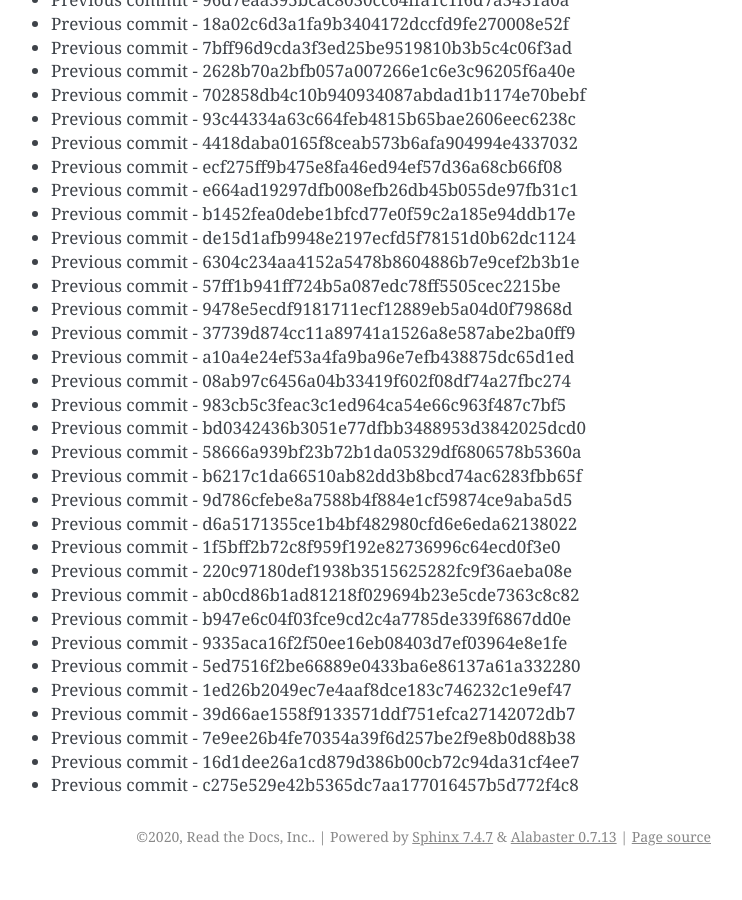
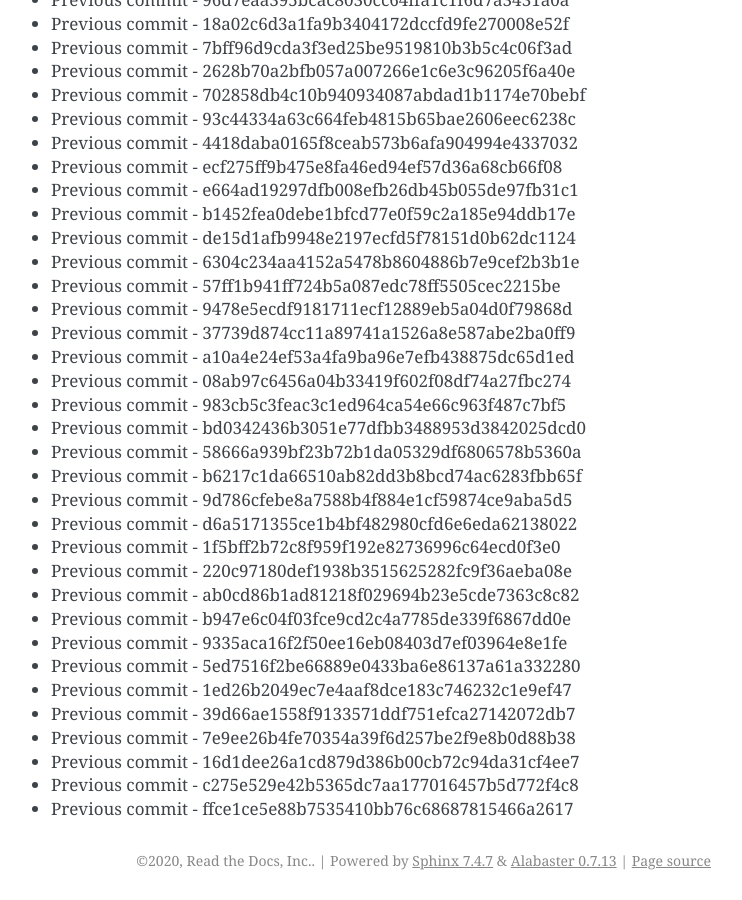
Before and after one commit to readthedocs/rtd-git-stresstest, a Sphinx documentation site: the page built from docs/updates.rst, in a window 1280 px wide and 900 px high, scrolled down 13363 px. Shown: the whole window, without its empty margins (399-1141 px from the left). Built offline with Sphinx 7.4.7, drawn with Linux system fonts in a browser that asks for light colours; before the commit the page ends 14239 px from its top, so only the background shows below that.

Commit message:
Generating commit from previous: ffce1ce5e88b7535410bb76c68687815466a2617

```diff
--- a/docs/updates.rst
+++ b/docs/updates.rst
@@ -593,3 +593,4 @@ It can be tested for any performance characteristics.
 * Previous commit - 7e9ee26b4fe70354a39f6d257be2f9e8b0d88b38
 * Previous commit - 16d1dee26a1cd879d386b00cb72c94da31cf4ee7
 * Previous commit - c275e529e42b5365dc7aa177016457b5d772f4c8
+* Previous commit - ffce1ce5e88b7535410bb76c68687815466a2617
```
